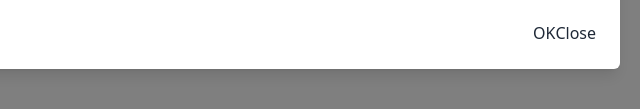
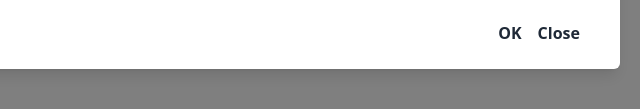
Before and after one commit to maciejg-git/litewind-alpine, a website: page modal/modal.html in a window 1280 px wide. Both pictures are taken after a click on the button "open modal". Shown: the part 519-628 px from the top of the page, 340-980 px from the left. Drawn offline with nearby package versions, Linux system fonts and the light colour scheme; files that its build step writes are made by us from their sources.

Commit message:
update modal component

```diff
--- a/modal/modal.html
+++ b/modal/modal.html
@@ -73,9 +73,9 @@
               publishing software like Aldus PageMaker including versions of
               Lorem Ipsum.
             </main>
-            <footer class="flex justify-end px-6 py-6">
-              <button @click="close()">OK</button>
-              <button @click="close()">Close</button>
+            <footer class="flex justify-end gap-x-4 px-10 py-6">
+              <button @click="close()" class="font-semibold">OK</button>
+              <button @click="close()" class="font-semibold">Close</button>
             </footer>
           </div>
         </div>
```
